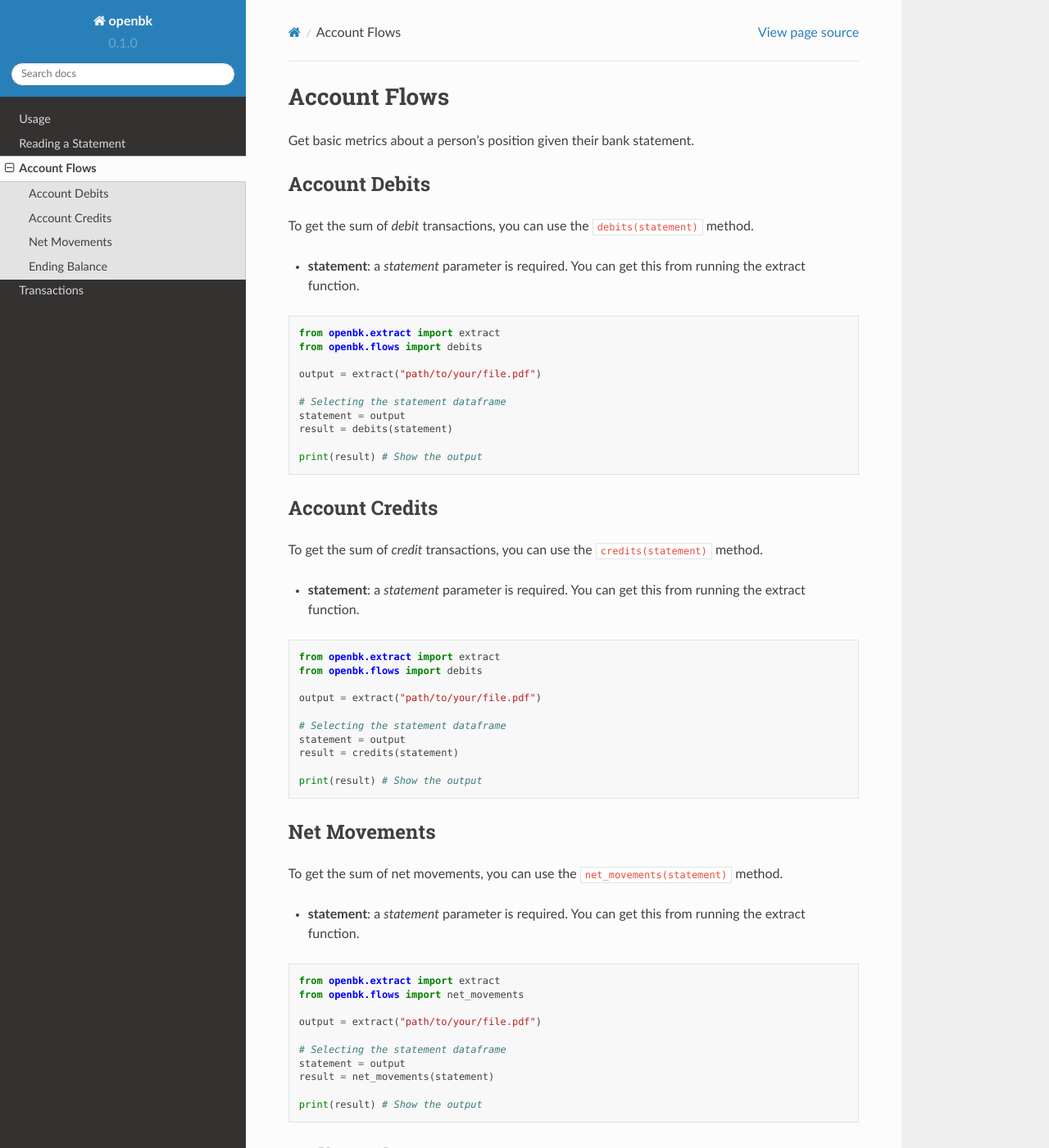
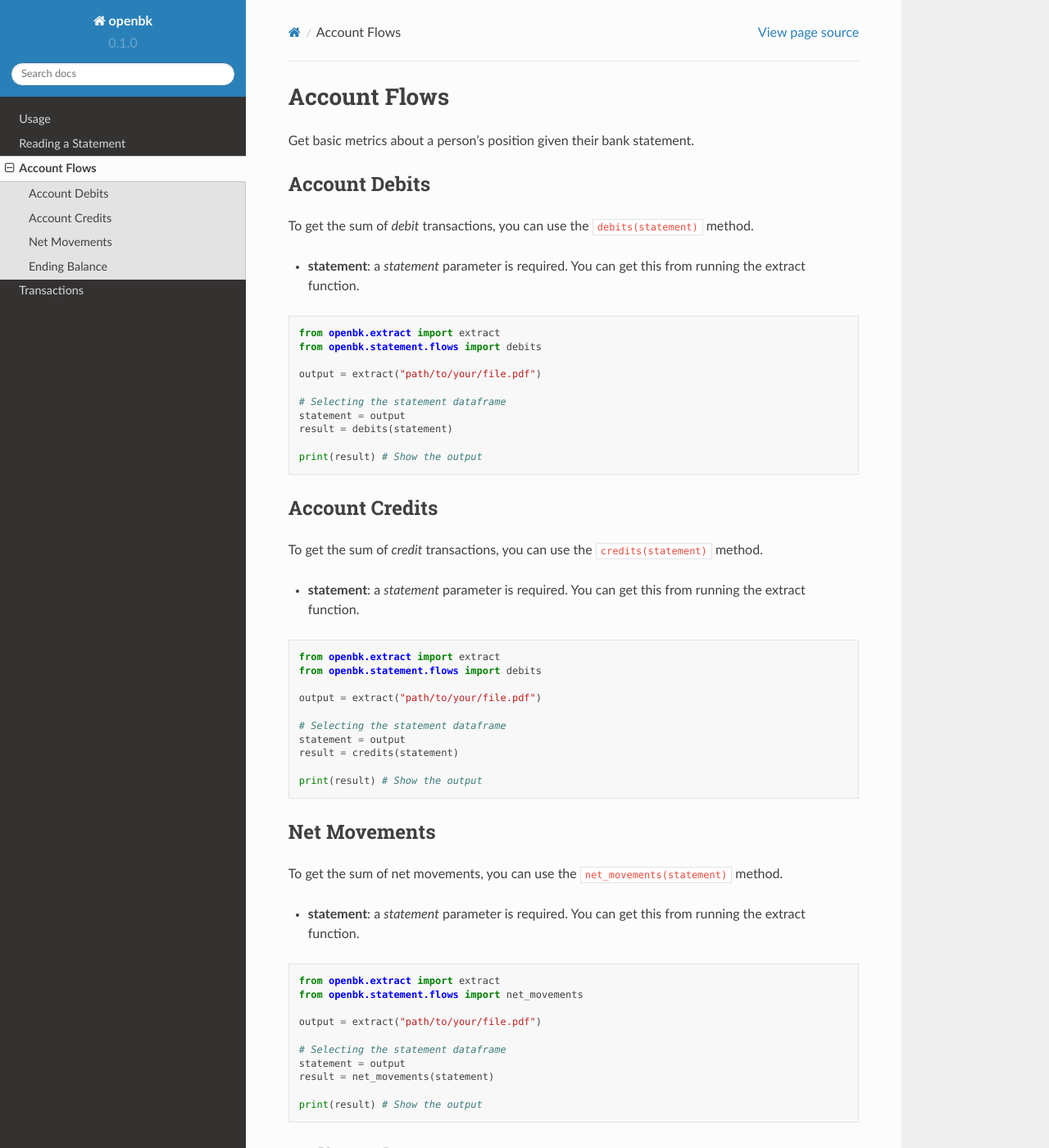
Before and after one commit to imadarchid/openbk, a Sphinx documentation site: the page built from docs/source/flows.rst, in a window 1280 px wide and 1400 px high. Shown: the whole window at 82% size. Built offline with Sphinx 7.4.7 and the Read the Docs theme 2.0.0, drawn with Linux system fonts in a browser that asks for light colours; some of the changed text lies outside the part shown.

Commit message:
docs: fixing module import typos

```diff
--- a/docs/source/flows.rst
+++ b/docs/source/flows.rst
@@ -15,7 +15,7 @@ To get the sum of `debit` transactions, you can use the ``debits(statement)`` me
 .. code-block:: python
 
     from openbk.extract import extract
-    from openbk.flows import debits
+    from openbk.statement.flows import debits
 
     output = extract("path/to/your/file.pdf")
 
@@ -37,7 +37,7 @@ To get the sum of `credit` transactions, you can use the ``credits(statement)``
 .. code-block:: python
 
     from openbk.extract import extract
-    from openbk.flows import debits
+    from openbk.statement.flows import debits
 
     output = extract("path/to/your/file.pdf")
 
@@ -59,7 +59,7 @@ To get the sum of net movements, you can use the ``net_movements(statement)`` me
 .. code-block:: python
 
     from openbk.extract import extract
-    from openbk.flows import net_movements
+    from openbk.statement.flows import net_movements
 
     output = extract("path/to/your/file.pdf")
 
@@ -79,7 +79,7 @@ To get the ending balance of a statement, you can use the ``ending_balance(state
 .. code-block:: python
 
     from openbk.extract import extract
-    from openbk.flows import ending_balance
+    from openbk.statement.flows import ending_balance
 
     output = extract("path/to/your/file.pdf")
 
--- a/docs/source/transactions.rst
+++ b/docs/source/transactions.rst
@@ -44,7 +44,7 @@ To get revenue categories, you can use the ``analyze_revenue(statement)`` method
 .. code-block:: python
 
     from openbk.extract import extract
-    from openbk.transactions import analyze_revenue
+    from openbk.statement.transactions import analyze_revenue
 
     output = extract("path/to/your/file.pdf")
 
@@ -66,7 +66,7 @@ To get merchants (card payments), you can use the ``get_merchants(statement)`` m
 .. code-block:: python
 
     from openbk.extract import extract
-    from openbk.transactions import get_merchants
+    from openbk.statement.transactions import get_merchants
 
     output = extract("path/to/your/file.pdf")
 
```
